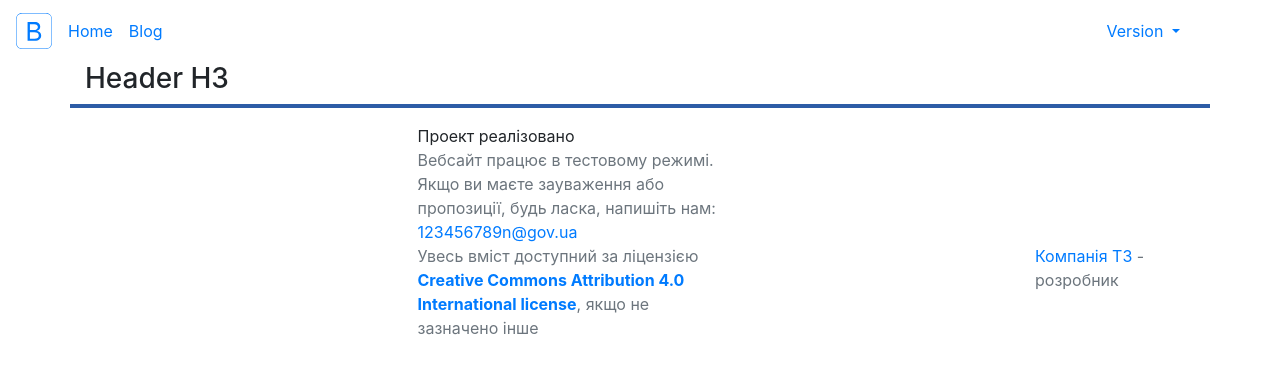
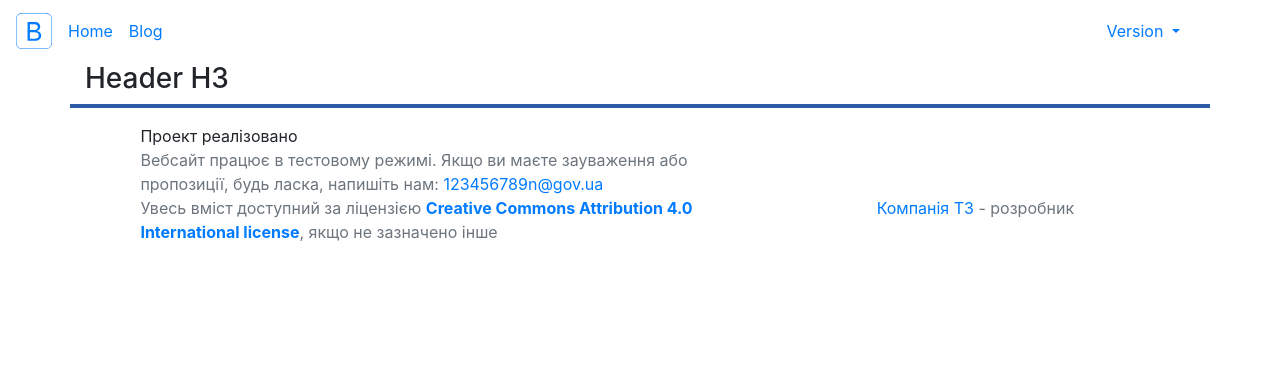
Before and after one commit to typo3uk/typo3uk.github.io, a Jekyll site: the page built from index.html, in a window 1280 px wide. Shown: the top 374 px of the page. Built offline with Jekyll 4.4.1, drawn with Linux system fonts in a browser that asks for light colours.

Commit message:
Change #38

```diff
--- a/_includes/footer.html
+++ b/_includes/footer.html
@@ -3,8 +3,8 @@
       <div class="row">
           <div class="col-lg-7 order-2 order-md-1">
             <div class="row">
-              <div class="col icon"></div>
-              <div class="col text">
+              <div class="col-1 icon"></div>
+              <div class="col-11 text">
                   Проект реалізовано
               </div>
             </div>
@@ -13,8 +13,8 @@
       <div class="row">
           <div class="col-lg-7">
             <div class="row">
-              <div class="col icon"></div>
-              <div class="col text-muted">
+              <div class="col-1 icon"></div>
+              <div class="col-11 text-muted">
                   Вебсайт працює в тестовому режимі.
                   Якщо ви маєте зауваження або пропозиції, будь ласка, напишіть нам:
                   <a href="#">123456789n@gov.ua</a>
@@ -25,16 +25,16 @@
       <div class="row justify-content-lg-between">
           <div class="col-lg-7">
             <div class="row">
-              <div class="col icon"></div>
-              <div class="col text-muted">
+              <div class="col-1 icon"></div>
+              <div class="col-11 text-muted">
                   Увесь вміст доступний за ліцензією <a target="_blank" href="https://creativecommons.org/licenses/by/4.0/deed.uk" class="font-weight-bold" rel="nofollow">Creative Commons Attribution 4.0 International license</a>, якщо не зазначено інше
               </div>
             </div>
           </div>
           <div class="col-lg-5 col-xl-4">
               <div class="row">
-                  <div class="col icon"></div>
-                  <div class="col text-muted">
+                  <div class="col-1 icon"></div>
+                  <div class="col-11 text-muted">
                       <a href="#" target="_blank" class="link" rel="nofollow">Компанія T3</a>
                       <span> - розробник</span>
                   </div>
```
